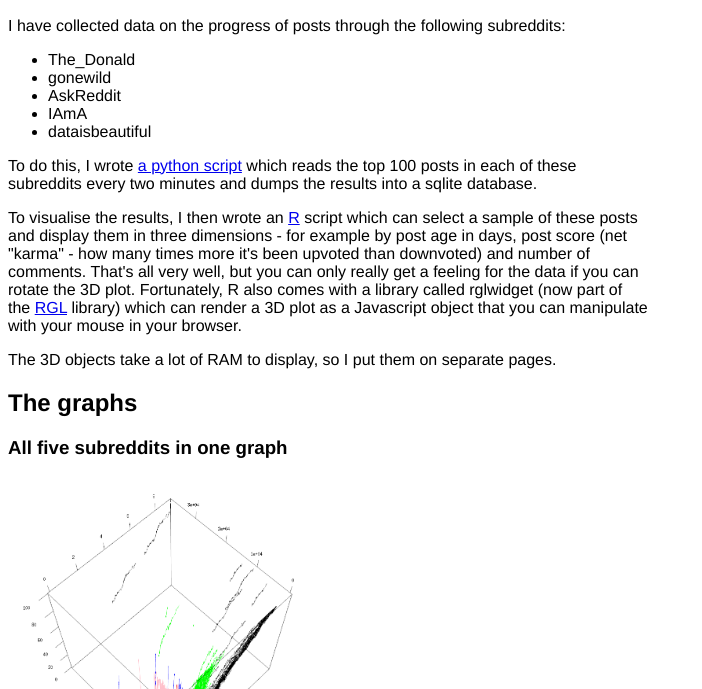
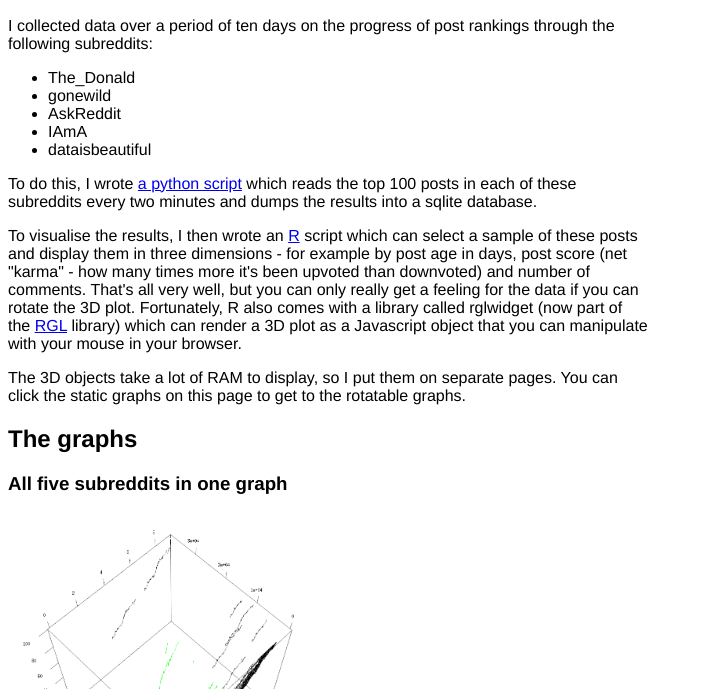
Before and after one commit to slashme/rglsite, a plain HTML site: page index.html in a window 1280 px wide. Shown: the part 111-800 px from the top of the page, without its empty margins (0-702 px from the left). Drawn offline with Linux system fonts and the light colour scheme.

Commit message:
More copy-editing

```diff
--- a/index.html
+++ b/index.html
@@ -14,7 +14,7 @@
 <div class="bodytext">
 <h1>Reddit post karma trajectories</h1>
 <h2>Results from five subreddits</h2>
-I have collected data on the progress of posts through the following subreddits:
+I collected data over a period of ten days on the progress of post rankings through the following subreddits:
 <ul>
   <li>The_Donald</li>
   <li>gonewild</li>
@@ -38,7 +38,7 @@ Fortunately, R also comes with a library called rglwidget (now part of the
 library) which can render a 3D plot as a Javascript object that you can
 manipulate with your mouse in your browser.</p>
 <p>The 3D objects take a lot of RAM to display, so I put them on separate
-pages.</p>
+pages. You can click the static graphs on this page to get to the rotatable graphs.</p>
 
 <h2>The graphs</h2>
 <h3>All five subreddits in one graph</h3>
```
